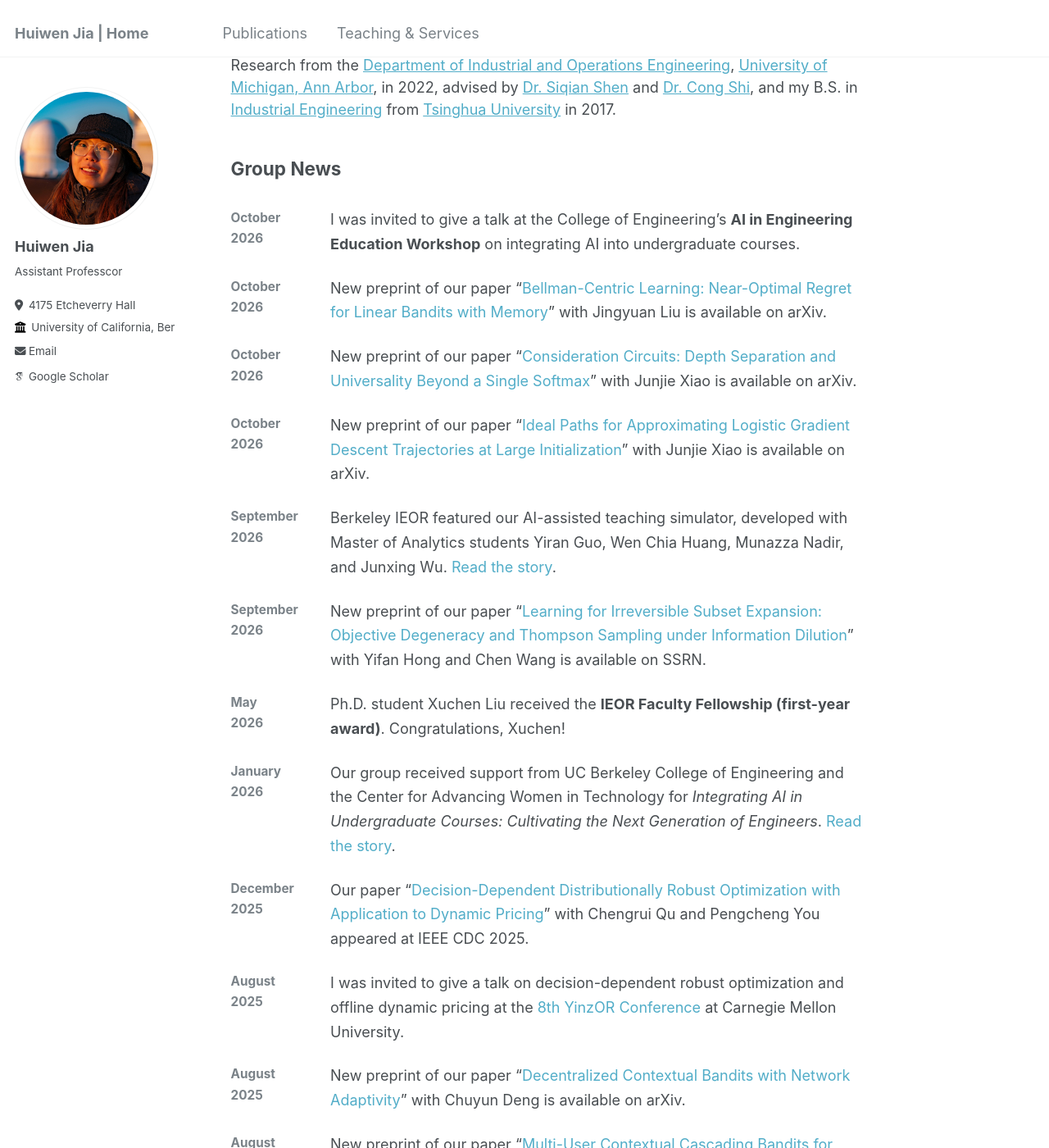
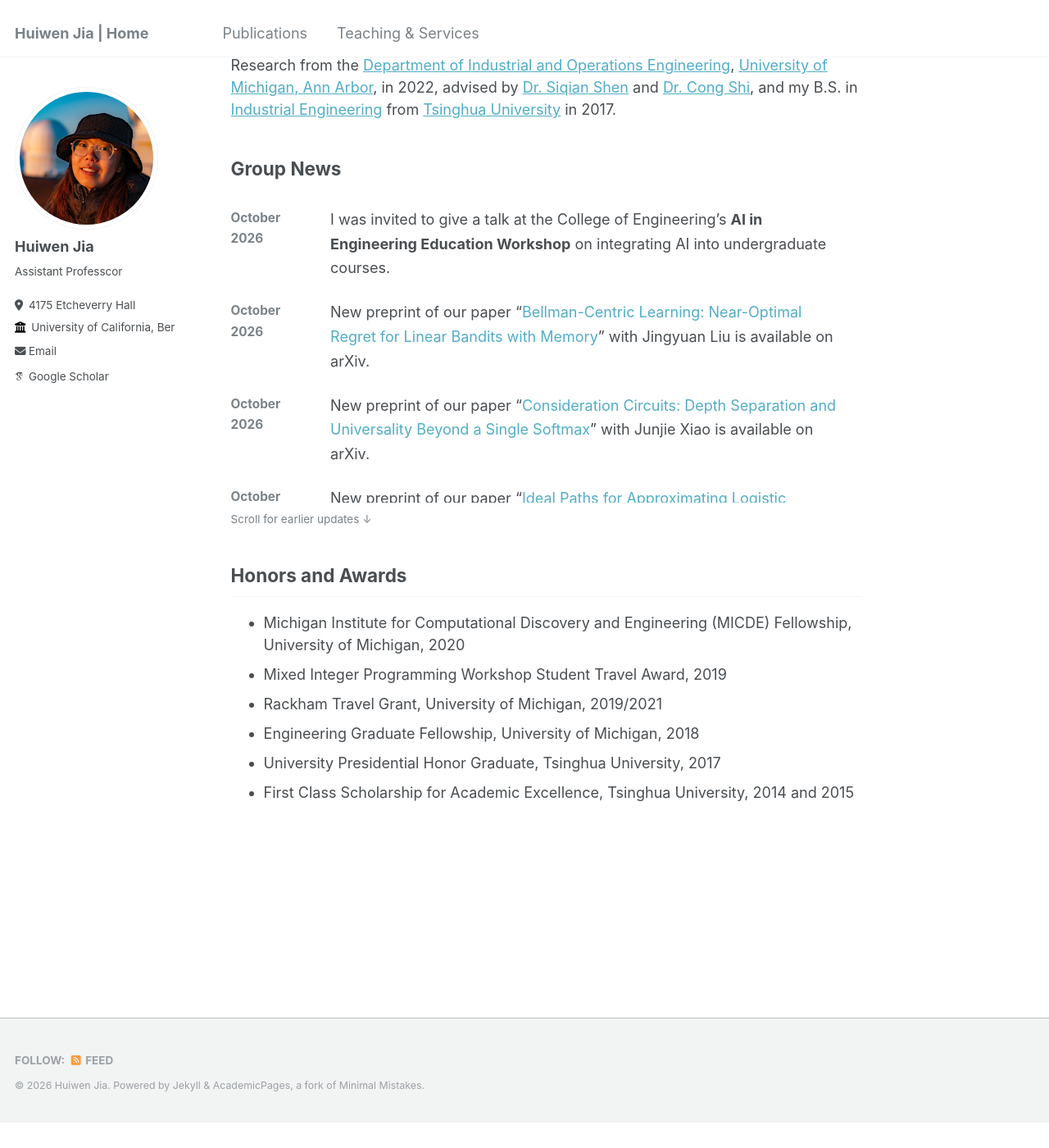
Before and after one commit to huiwen-j/huiwen-j.github.io, a Jekyll site: the page built from _pages/about.md, in a window 1280 px wide and 1400 px high, scrolled down 244 px. Shown: the whole window at 82% size. Built offline with Jekyll 4.4.1, drawn with Linux system fonts in a browser that asks for light colours; some web fonts are replaced; after the commit the page ends 1613 px from its top, so only the background shows below that; some of the changed text lies outside the part shown.

Commit message:
Make Group News scrollable within a compact window

```diff
--- a/_pages/about.md
+++ b/_pages/about.md
@@ -10,6 +10,8 @@ redirect_from:
 I'm an Assistant Professor in the [Department of Industrial Engineering and Operations Research](https://ieor.berkeley.edu/) at the [University of California, Berkeley](https://www.berkeley.edu/). My research focuses on online and offline learning, as well as stochastic and robust optimization, with applications in service systems, transportation and logistics, and revenue management. Before joining UC Berkeley, I spent two years as an Applied Scientist on Amazon's Marketplace Science team, working on two-sided marketplace design. I received my Ph.D. in Operations Research from the [Department of Industrial and Operations Engineering](https://ioe.engin.umich.edu/), [University of Michigan, Ann Arbor](https://umich.edu/), in 2022, advised by [Dr. Siqian Shen](https://websites.umich.edu/~siqian/index.html) and [Dr. Cong Shi](https://congshi-research.github.io/), and my B.S. in [Industrial Engineering](https://www.ie.tsinghua.edu.cn/eng/) from [Tsinghua University](https://www.tsinghua.edu.cn/en/) in 2017.
 
 ## Group News
+
+<div class="group-news-scroll" tabindex="0" role="region" aria-labelledby="group-news" aria-describedby="group-news-scroll-hint" markdown="1">
 
 October<br>2026
 : I was invited to give a talk at the College of Engineering's **AI in Engineering Education Workshop** on integrating AI into undergraduate courses.
@@ -51,6 +53,10 @@ Fall<br>2024
 : I joined UC Berkeley IEOR as an Assistant Professor.
 {: .group-news-list}
 
+</div>
+
+<p id="group-news-scroll-hint">Scroll for earlier updates ↓</p>
+
 ## Honors and Awards
 - Michigan Institute for Computational Discovery and Engineering (MICDE) Fellowship, University of Michigan, 2020
 - Mixed Integer Programming Workshop Student Travel Award, 2019
--- a/_sass/_page.scss
+++ b/_sass/_page.scss
@@ -116,7 +116,35 @@
     margin-bottom: 1.5em;
   }
 
+  .group-news-scroll {
+    max-width: 48em;
+    max-height: 20rem;
+    overflow-y: auto;
+    padding-right: 1em;
+    scrollbar-width: thin;
+    scrollbar-color: #bfc5c8 #f3f4f4;
+
+    &:focus-visible {
+      outline: 2px solid $link-color;
+      outline-offset: 4px;
+    }
+
+    &::-webkit-scrollbar {
+      width: 6px;
+    }
+
+    &::-webkit-scrollbar-track {
+      background: #f3f4f4;
+    }
+
+    &::-webkit-scrollbar-thumb {
+      background: #bfc5c8;
+      border-radius: 3px;
+    }
+  }
+
   .group-news-list {
+    margin: 0;
     max-width: 48em;
     display: grid;
     grid-template-columns: 5.5em minmax(0, 1fr);
@@ -158,6 +186,12 @@
         margin-bottom: 1.35em;
       }
     }
+  }
+
+  #group-news-scroll-hint {
+    margin: 0.75em 0 0;
+    color: $gray;
+    font-size: 0.75em;
   }
 }
 
```
